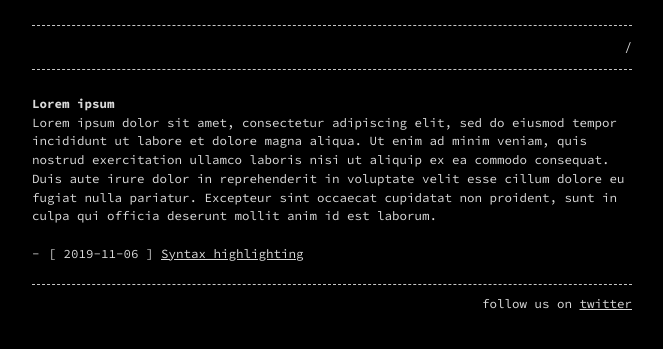
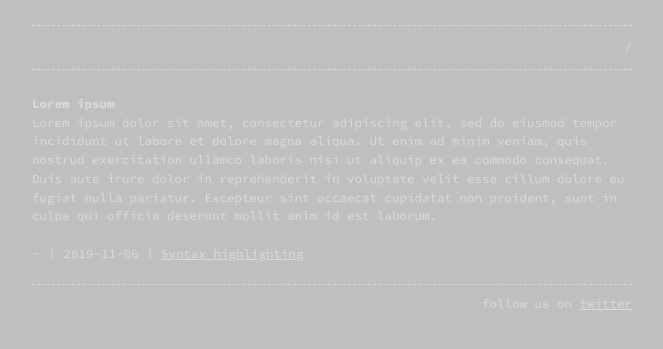
Before and after one commit to yasiratmaca/jesuz.github.io, a Jekyll site: the page built from index.md, in a window 1280 px wide. Shown: the top 349 px of the page, without its empty margins (308-971 px from the left). Built offline with Jekyll 4.4.1, drawn with Linux system fonts in a browser that asks for light colours.

Commit message:
Update _dark.scss

```diff
--- a/_sass/_dark.scss
+++ b/_sass/_dark.scss
@@ -8,7 +8,7 @@
   --border: dashed 1px rgba(219, 219, 219, 0.9);
   --selection-background: rgba(219, 219, 219, 0.99);
   --selection-text: #000;
-  --background-color: #000;
+  --background-color: #BFBFBF;
   --text-color: var(--base-color);
   --placeholder-color: var(--base-color);
   --link-color: var(--base-color);
```
